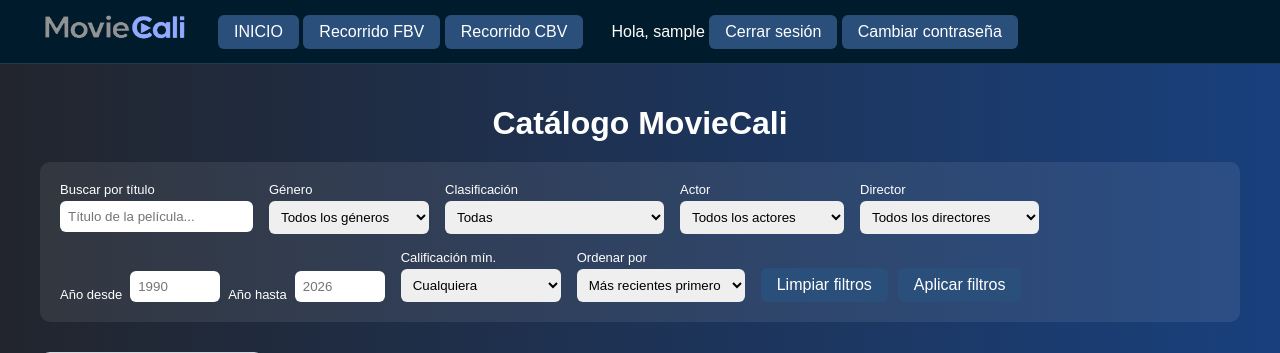
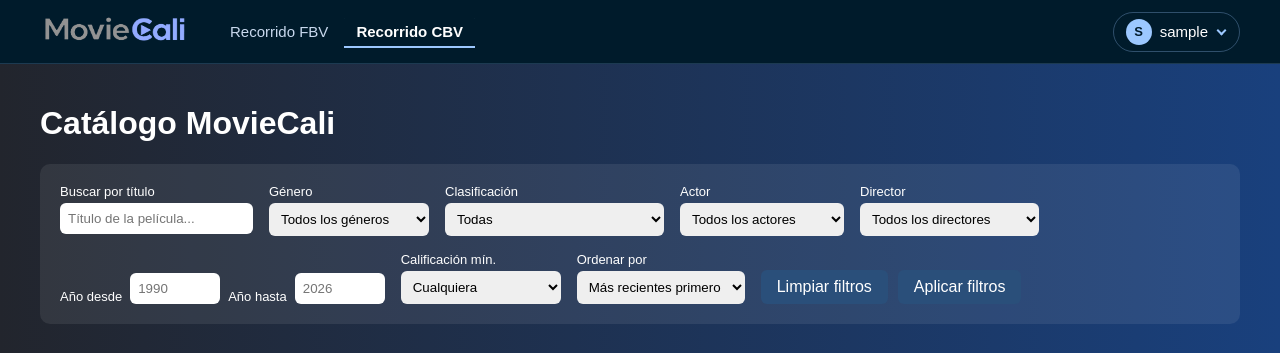
Before and after one commit to JaquelinePavez/Moviecalie2.1, a Django app: page /peliculas/cbv/catalogo/ in a window 1280 px wide. Shown: the top 353 px of the page. Run offline with Django 5.2, Linux system fonts and the light colour scheme; a user stored in the database is signed in; tables that the repository leaves empty hold one stand-in row (values such as "Sample post"); grey boxes marked "Sample" are stand-in pictures; parts of the project's set-up code (start-up, migrations or seed data) failed here and were passed over.

Commit message:
cambie barra superior: agregue el logo,navegacion del lado izquieerdo y menu cuenta del lado derecho

```diff
--- a/peliculas/static/peliculas/css/catalogo.css
+++ b/peliculas/static/peliculas/css/catalogo.css
@@ -1,8 +1,3 @@
-.titulo-catalogo {
-    text-align: center;
-    margin-bottom: 20px;
-}
-
 .filtros-catalogo {
     display: flex;
     flex-wrap: wrap;
--- a/peliculas/static/peliculas/css/headerBoostrap.css
+++ b/peliculas/static/peliculas/css/headerBoostrap.css
@@ -1,4 +1,4 @@
-/* Barra superior: logo + navegación a la izquierda, cuenta a la derecha. */
+/* Barra superior: logo + navegación a la izquierda */
 .barra-superior {
     position: sticky;
     top: 0;
@@ -24,25 +24,174 @@
 
 .marca img {
     display: block;
-    /*width: 150px;
-    height: 32px;*/
+    width: 150px;
+    height: 32px;
     object-fit: cover;
     object-position: 50% 42%;
 }
 
-.navbar-intranet {
-    background: #001b2b;
-    padding: 10px 40px;
+/* Navegación principal (izquierda). */
+.nav-principal {
     display: flex;
-    gap: 20px;
+    align-items: center;
+    gap: 4px;
+    min-width: 0;
 }
-.navbar-intranet a {
+
+.nav-enlace,
+.nav-enlace:visited {
+    padding: 8px 12px;
+    border-radius: 6px;
+    color: #c9d9ee;
+    font-size: 15px;
+    text-decoration: none;
+    white-space: nowrap;
+}
+
+a.nav-enlace:hover {
+    background: rgba(156, 200, 255, 0.12);
     color: white;
+}
+
+.nav-enlace.activo {
+    color: white;
+    font-weight: bold;
+    box-shadow: inset 0 -2px 0 #9cc8ff;
+    border-radius: 6px 6px 0 0;
+}
+
+/* Menú de cuenta (derecha): margin-left auto lo empuja al extremo. */
+.menu-cuenta {
+    position: relative;
+    margin-left: auto;
+}
+
+.menu-cuenta summary {
+    display: flex;
+    align-items: center;
+    gap: 8px;
+    padding: 6px 12px;
+    border: 1px solid rgba(156, 200, 255, 0.3);
+    border-radius: 999px;
+    cursor: pointer;
+    font-size: 15px;
+    list-style: none;
+    user-select: none;
+}
+
+.menu-cuenta summary::-webkit-details-marker {
+    display: none;
+}
+
+/* Flechita que indica que se despliega. */
+.menu-cuenta summary::after {
+    content: "";
+    width: 7px;
+    height: 7px;
+    margin: -3px 2px 0 2px;
+    border-right: 2px solid #9cc8ff;
+    border-bottom: 2px solid #9cc8ff;
+    transform: rotate(45deg);
+}
+
+.menu-cuenta[open] summary::after {
+    margin-top: 4px;
+    transform: rotate(-135deg);
+}
+
+.menu-cuenta summary:hover,
+.menu-cuenta[open] summary {
+    background: rgba(156, 200, 255, 0.12);
+}
+
+.menu-cuenta-avatar {
+    display: inline-flex;
+    align-items: center;
+    justify-content: center;
+    width: 26px;
+    height: 26px;
+    border-radius: 50%;
+    background: #9cc8ff;
+    color: #001b2b;
+    font-size: 13px;
+    font-weight: bold;
+}
+
+.menu-cuenta-nombre {
+    max-width: 160px;
+    overflow: hidden;
+    text-overflow: ellipsis;
+    white-space: nowrap;
+}
+
+.menu-cuenta-opciones {
+    position: absolute;
+    top: calc(100% + 8px);
+    right: 0;
+    z-index: 30;
+    display: flex;
+    flex-direction: column;
+    min-width: 200px;
+    padding: 6px;
+    border: 1px solid rgba(156, 200, 255, 0.25);
+    border-radius: 10px;
+    background: #0b2a40;
+    box-shadow: 0 12px 28px rgba(0, 0, 0, 0.45);
+}
+
+.menu-cuenta-opciones form {
+    display: flex;
+    margin: 0;
+}
+
+.menu-cuenta-opcion,
+.menu-cuenta-opcion:visited {
+    display: block;
+    width: 100%;
+    padding: 10px 12px;
+    border: none;
+    border-radius: 6px;
+    background: none;
+    color: white;
+    font: inherit;
+    font-size: 15px;
+    text-align: left;
     text-decoration: none;
+    cursor: pointer;
+}
+
+.menu-cuenta-opcion:hover {
+    background: rgba(156, 200, 255, 0.15);
+    color: white;
 }
 
 @media (max-width: 600px) {
-    .perfil {
-        padding: 15px 16px;
+    /* El logo y la cuenta quedan arriba; la navegación baja a una
+       segunda fila para que nada se superponga. */
+    .barra-superior {
+        flex-wrap: wrap;
+        gap: 0 12px;
+        padding: 10px 16px 6px;
+    }
+
+    .nav-principal {
+        order: 3;
+        width: 100%;
+        margin-top: 6px;
+    }
+
+    .marca img {
+        width: 120px;
+        height: 26px;
+    }
+
+    .nav-enlace {
+        padding: 8px;
+        font-size: 14px;
+    }
+
+    /* En pantallas chicas queda solo el avatar o la palabra "Cuenta". */
+    .menu-cuenta-avatar + .menu-cuenta-nombre {
+        display: none;
     }
 }
--- a/peliculas/templates/base.html
+++ b/peliculas/templates/base.html
@@ -11,11 +11,11 @@
         </title>
         <link
             rel="stylesheet"
-            href="{% static 'peliculas/css/body.css' %}?v=20261112-3"
+            href="{% static 'peliculas/css/body.css' %}?v=20261115-1"
         >
         <link
             rel="stylesheet"
-            href="{% static 'peliculas/css/headerBoostrap.css' %}?v=20261112-3"
+            href="{% static 'peliculas/css/headerBoostrap.css' %}?v=20261115-1"
         >
         <link
             rel="stylesheet"
@@ -23,7 +23,7 @@
         >
         <link
             rel="stylesheet"
-            href="{% static 'peliculas/css/catalogo.css' %}?v=20261113-1"
+            href="{% static 'peliculas/css/catalogo.css' %}?v=20261115-1"
         >
         <link
             rel="stylesheet"
@@ -42,51 +42,17 @@
                     src="{% static 'peliculas/recursos/imagenes/logo.png' %}"
                     alt="MovieCali"
                     width="150"
-                    height="60"
+                    height="32"
                 >
             </a>
 
+            <!-- Izquierda: navegación del sitio. -->
             {% block navegacion %}
                 {% include "componentes/navegacion.html" %}
             {% endblock %}
-            {% with vista=request.resolver_match.view_name %}
-                <nav aria-label="Cuenta de usuario">
-                    {% if user.is_authenticated %}
-                        <span>Hola, {{ user.username }}</span>
-                        <form
-                            method="post"
-                            action="{% url 'usuarios:logout' %}"
-                            class="form-inline"
-                        >
-                            {% csrf_token %}
-                            <button type="submit" class="btn">
-                                Cerrar sesión
-                            </button>
-                        </form>
-                        <a
-                            href="{% url 'usuarios:cambiar_contrasena' %}"
-                            class="btn"
-                        >
-                            Cambiar contraseña
-                        </a>
-                    {% else %}
-                        {% if vista != 'usuarios:login' %}
-                            <a href="{% url 'usuarios:login' %}" class="btn">
-                                Iniciar sesión
-                            </a>
-                        {% endif %}
-                        {% if vista != 'usuarios:registro' %}
-                            <a
-                                href="{% url 'usuarios:registro' %}"
-                                class="btn"
-                            >
-                                Registrarse
-                            </a>
-                        {% endif %}
 
-                    {% endif %}
-                </nav>
-            {% endwith %}
+            <!-- Derecha: opciones de la cuenta. -->
+            {% include "componentes/menu_cuenta.html" %}
         </header>
 
         <main>
@@ -101,5 +67,25 @@
         </main>
 
         {% include "componentes/footer.html" %}
+
+        <script>
+            // Cierra el menú de cuenta al hacer clic afuera o con Escape.
+            (function () {
+                var menu = document.querySelector(".menu-cuenta");
+                if (!menu) {
+                    return;
+                }
+                document.addEventListener("click", function (evento) {
+                    if (!menu.contains(evento.target)) {
+                        menu.removeAttribute("open");
+                    }
+                });
+                document.addEventListener("keydown", function (evento) {
+                    if (evento.key === "Escape") {
+                        menu.removeAttribute("open");
+                    }
+                });
+            })();
+        </script>
     </body>
 </html>
--- /dev/null
+++ b/peliculas/templates/componentes/menu_cuenta.html
@@ -0,0 +1,59 @@
+{% comment %}
+    Menú de cuenta (lado derecho de la barra).
+    - Con sesión iniciada: muestra el nombre del usuario y, al desplegar,
+      "Cambiar contraseña" y "Cerrar sesión".
+    - Sin sesión: "Cuenta" y, al desplegar, "Iniciar sesión" y
+      "Registrarse".
+    Se usa <details>/<summary>, que se despliega sin JavaScript.
+{% endcomment %}
+{% with vista=request.resolver_match.view_name %}
+    <details class="menu-cuenta">
+        {% if user.is_authenticated %}
+            <summary aria-label="Menú de la cuenta de {{ user.username }}">
+                <span class="menu-cuenta-avatar" aria-hidden="true">
+                    {{ user.username|first|upper }}
+                </span>
+                <span class="menu-cuenta-nombre">{{ user.username }}</span>
+            </summary>
+            <div class="menu-cuenta-opciones">
+                {% if vista != 'usuarios:cambiar_contrasena' %}
+                    <a
+                        href="{% url 'usuarios:cambiar_contrasena' %}"
+                        class="menu-cuenta-opcion"
+                    >
+                        Cambiar contraseña
+                    </a>
+                {% endif %}
+                <!-- LogoutView solo acepta POST: por eso es un form. -->
+                <form method="post" action="{% url 'usuarios:logout' %}">
+                    {% csrf_token %}
+                    <button type="submit" class="menu-cuenta-opcion">
+                        Cerrar sesión
+                    </button>
+                </form>
+            </div>
+        {% else %}
+            <summary>
+                <span class="menu-cuenta-nombre">Cuenta</span>
+            </summary>
+            <div class="menu-cuenta-opciones">
+                {% if vista != 'usuarios:login' %}
+                    <a
+                        href="{% url 'usuarios:login' %}"
+                        class="menu-cuenta-opcion"
+                    >
+                        Iniciar sesión
+                    </a>
+                {% endif %}
+                {% if vista != 'usuarios:registro' %}
+                    <a
+                        href="{% url 'usuarios:registro' %}"
+                        class="menu-cuenta-opcion"
+                    >
+                        Registrarse
+                    </a>
+                {% endif %}
+            </div>
+        {% endif %}
+    </details>
+{% endwith %}
--- a/peliculas/templates/componentes/navegacion.html
+++ b/peliculas/templates/componentes/navegacion.html
@@ -1,11 +1,28 @@
-<nav aria-label="Navegación principal">
-    {% if request.resolver_match.view_name != 'inicio' %}
-        <a href="{% url 'inicio' %}" class="btn">INICIO</a>
-    {% endif %}
-    <a href="{% url 'peliculas:catalogo' %}" class="btn">
-        Recorrido FBV
-    </a>
-    <a href="{% url 'peliculas:catalogo_cbv' %}" class="btn">
-        Recorrido CBV
-    </a>
-</nav>
+{% comment %}
+    Navegación principal (lado izquierdo de la barra).
+    Dos solapas: el recorrido con vistas basadas en funciones (FBV),
+    que es el inicio, y el recorrido con vistas basadas en clases (CBV).
+    La página actual no se enlaza a sí misma: se muestra como texto
+    resaltado con aria-current="page".
+{% endcomment %}
+{% with vista=request.resolver_match.view_name %}
+    <nav class="nav-principal" aria-label="Navegación principal">
+        {% if vista == 'inicio' or vista == 'peliculas:catalogo' %}
+            <span class="nav-enlace activo" aria-current="page">
+                Recorrido FBV
+            </span>
+        {% else %}
+            <a href="{% url 'inicio' %}" class="nav-enlace">Recorrido FBV</a>
+        {% endif %}
+
+        {% if vista == 'peliculas:catalogo_cbv' %}
+            <span class="nav-enlace activo" aria-current="page">
+                Recorrido CBV
+            </span>
+        {% else %}
+            <a href="{% url 'peliculas:catalogo_cbv' %}" class="nav-enlace">
+                Recorrido CBV
+            </a>
+        {% endif %}
+    </nav>
+{% endwith %}
--- a/peliculas/templates/peliculas/catalogo.html
+++ b/peliculas/templates/peliculas/catalogo.html
@@ -3,8 +3,6 @@
 {% block title %}Catálogo{% endblock %}
 
 {% block content %}
-    <h1 class="titulo-catalogo">Catálogo MovieCali</h1>
-
     <!-- Formulario de filtros y búsqueda -->
     <form
         method="get"
```
